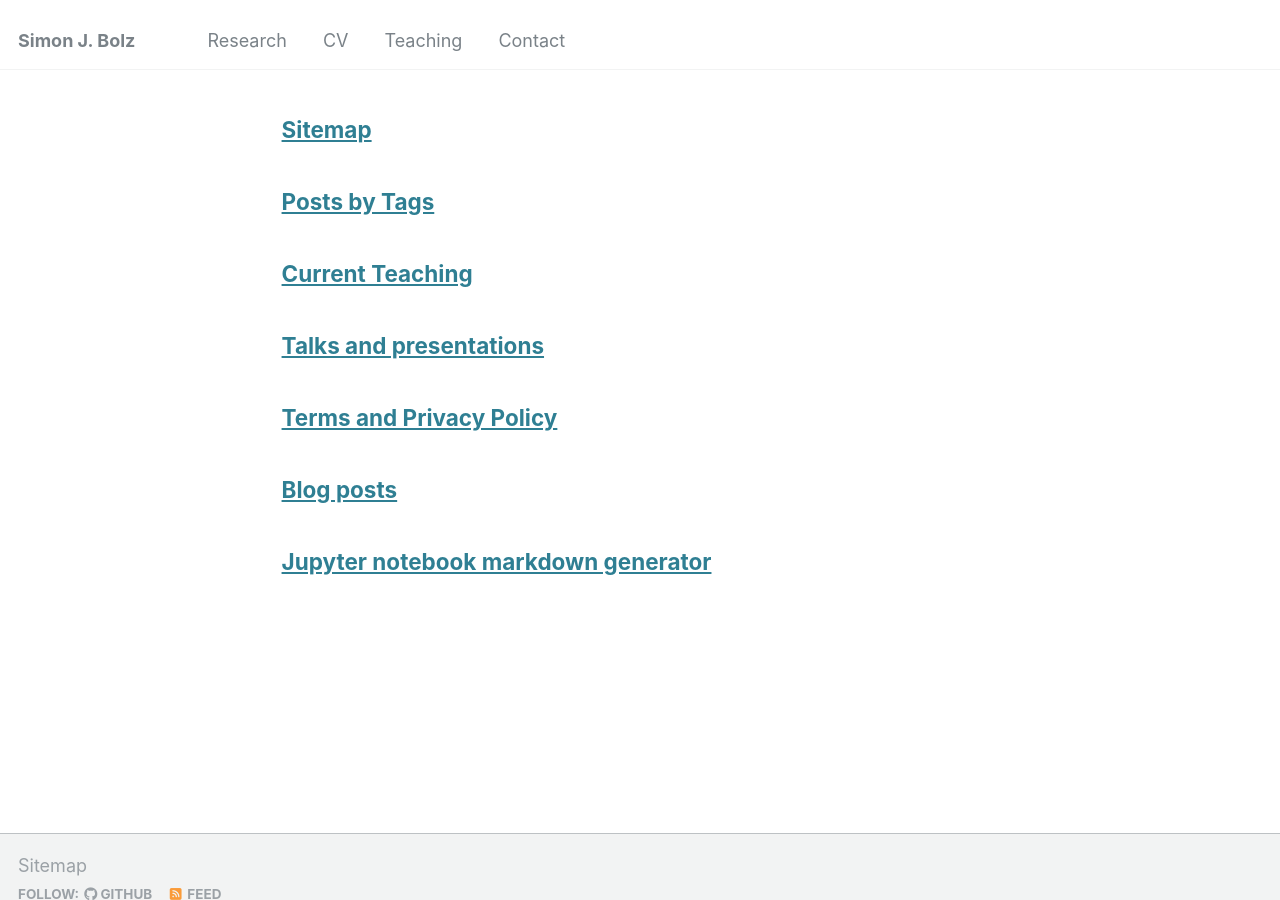
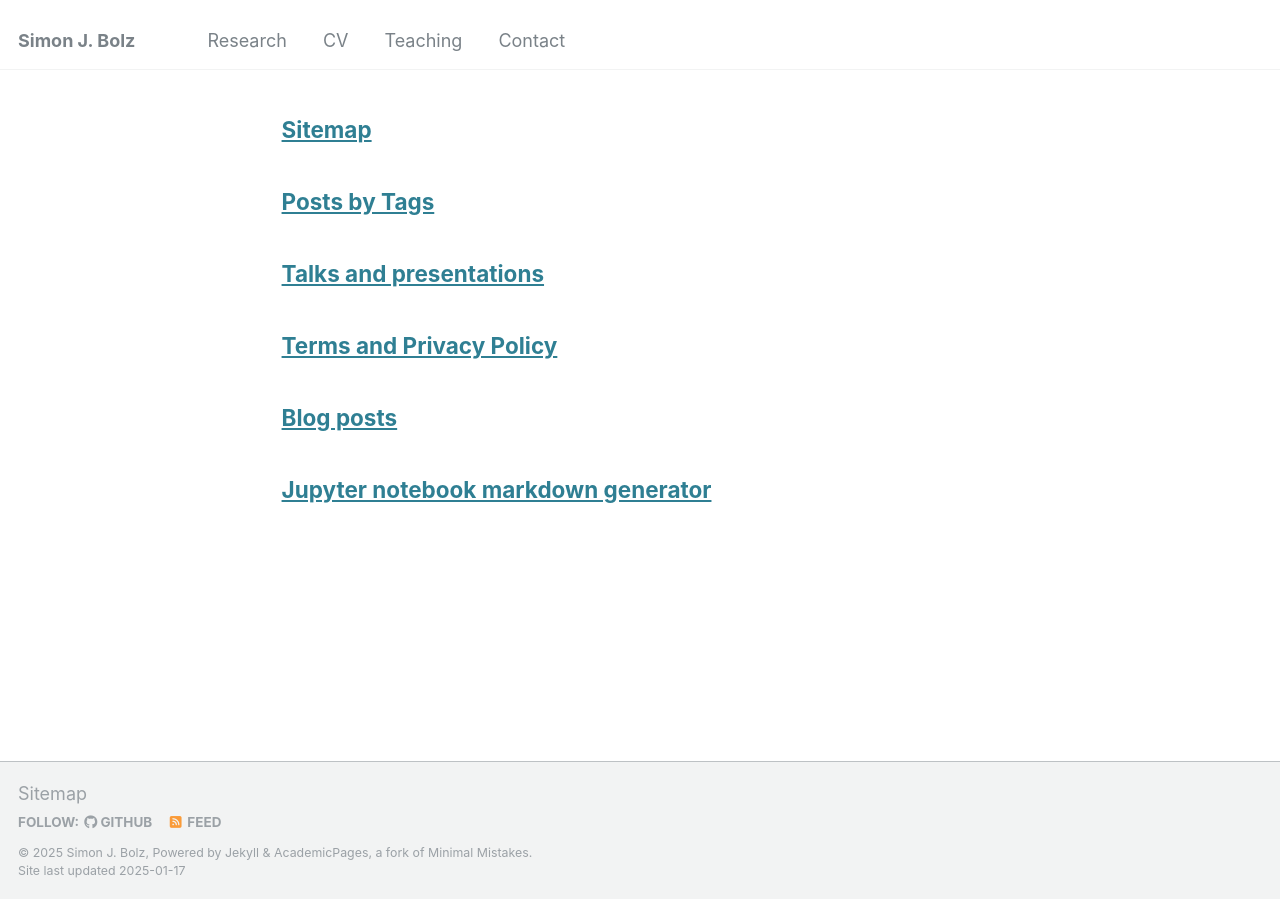
Before and after one commit to sjbolz/sjbolz.github.io, a Jekyll site: the page built from _pages/page-archive.html, in a window 1280 px wide and 900 px high, scrolled down 783 px. Built offline with Jekyll 4.4.1, drawn with Linux system fonts in a browser that asks for light colours.

Commit message:
Update talkmap.html

```diff
--- a/_pages/talkmap.html
+++ b/_pages/talkmap.html
@@ -1,6 +1,6 @@
----
+ ---
 layout: archive
-title: "Current Teaching"
+title: ""
 permalink: /teaching/
 author_profile: true
 ---
```
Also changed, not shown: other parts of _pages/talkmap.html (+1 -1 lines).
